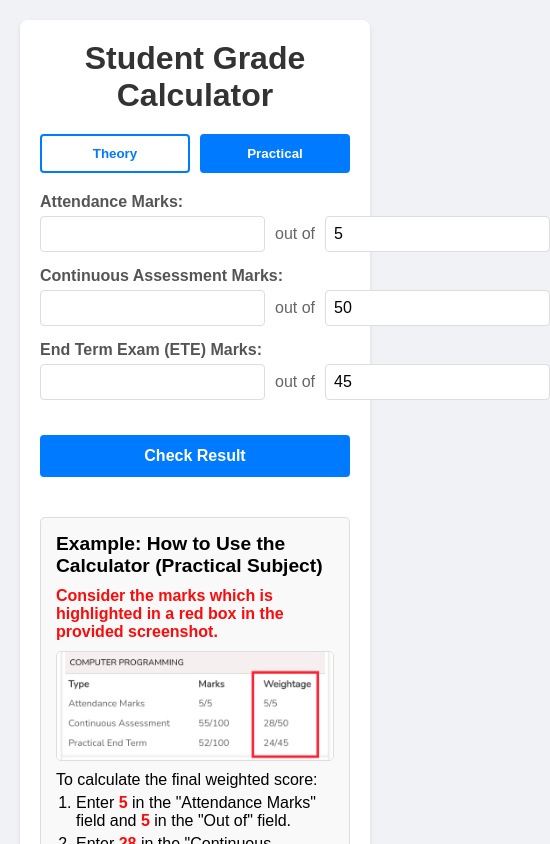
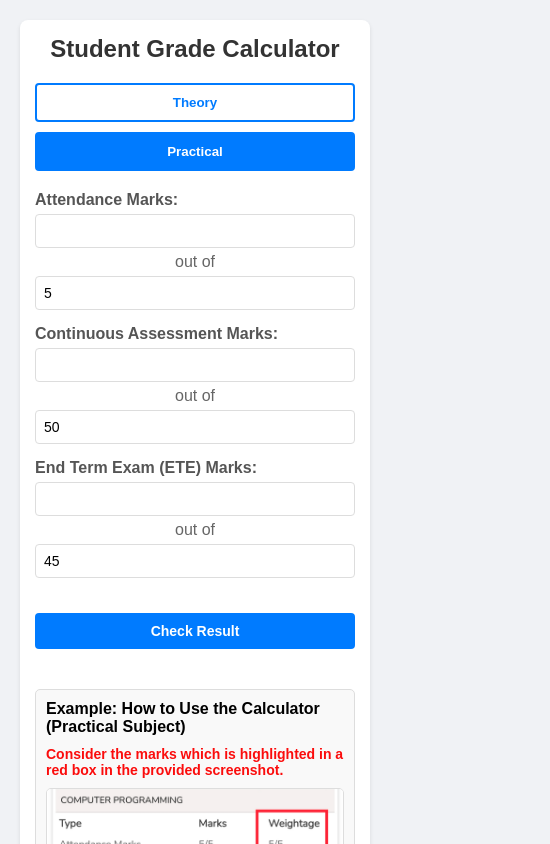
Before and after one commit to Rav790/PassFail, a plain HTML site: page index.html in a window 390 px wide. Both pictures are taken after a click on the button "Practical". Shown: the top 844 px of the page, 550 px wide, since content can reach past the window. Drawn offline with Linux system fonts and the light colour scheme.

Commit message:
Update index.html
Updated mobile design

```diff
--- a/index.html
+++ b/index.html
@@ -179,6 +179,71 @@
         ol li {
             margin-bottom: 5px;
         }
+      /* MOBILE DESING */
+        @media (max-width: 768px) {
+    .container {
+        padding: 15px;
+    }
+
+    h1 {
+        font-size: 1.5rem;
+    }
+
+    .input-group {
+        flex-direction: column;
+        gap: 5px;
+    }
+
+    .input-group input {
+        width: 100%;
+        font-size: 14px;
+    }
+
+    .course-type {
+        flex-direction: column;
+    }
+
+    .course-btn {
+        width: 100%;
+        text-align: center;
+    }
+
+    .check-button {
+        font-size: 14px;
+        padding: 10px;
+    }
+
+    .result {
+        font-size: 20px;
+    }
+
+    .marks {
+        font-size: 16px;
+    }
+
+    .message {
+        font-size: 14px;
+    }
+
+    .fail-reasons {
+        font-size: 12px;
+    }
+
+    .example-containerX {
+        padding: 10px;
+        font-size: 14px;
+    }
+
+    .example-containerX h2 {
+        font-size: 1rem;
+    }
+
+    ol li {
+        font-size: 12px;
+    }
+}
+
+        /* MOBILE DESING */
     </style>
 </head>
 <body>
```
